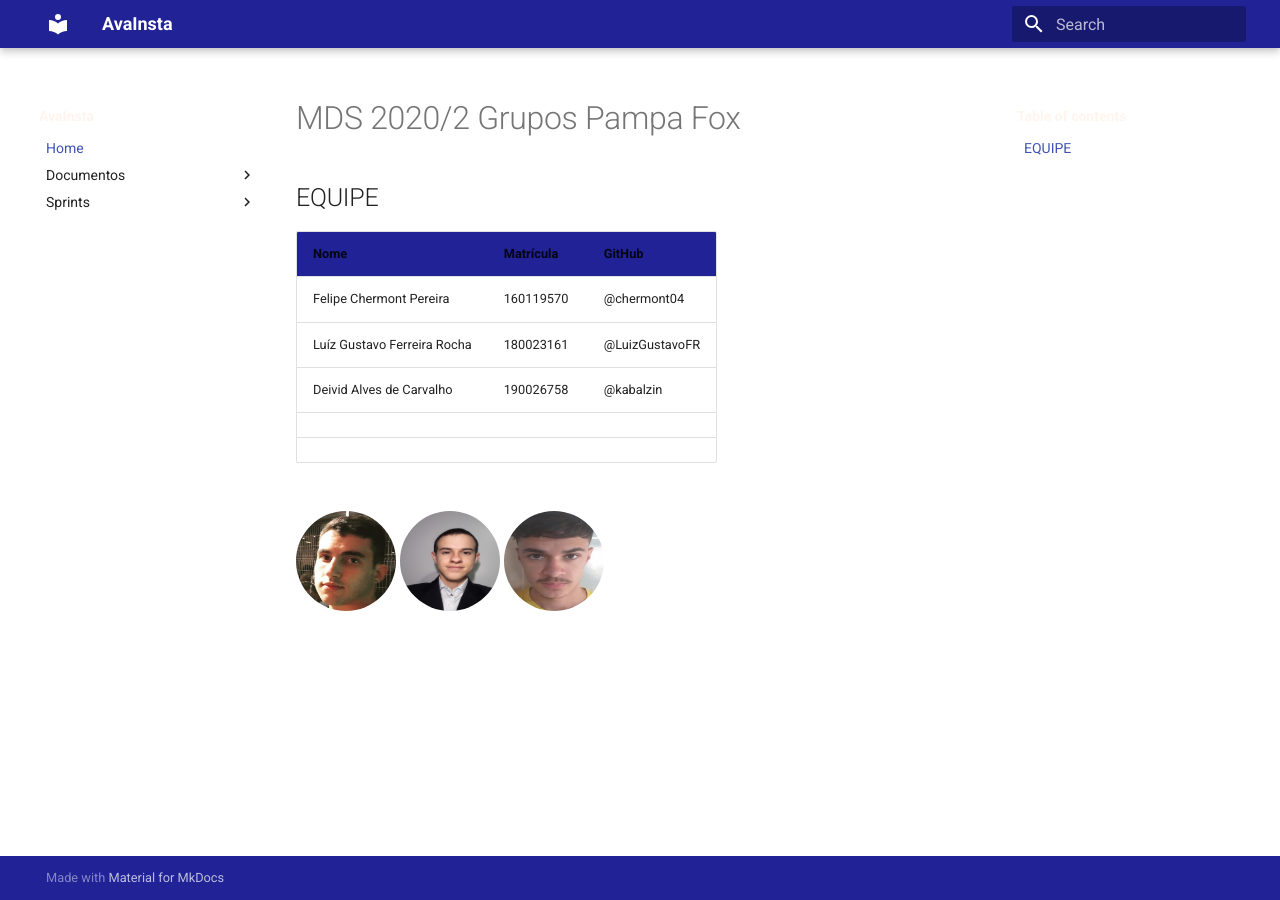
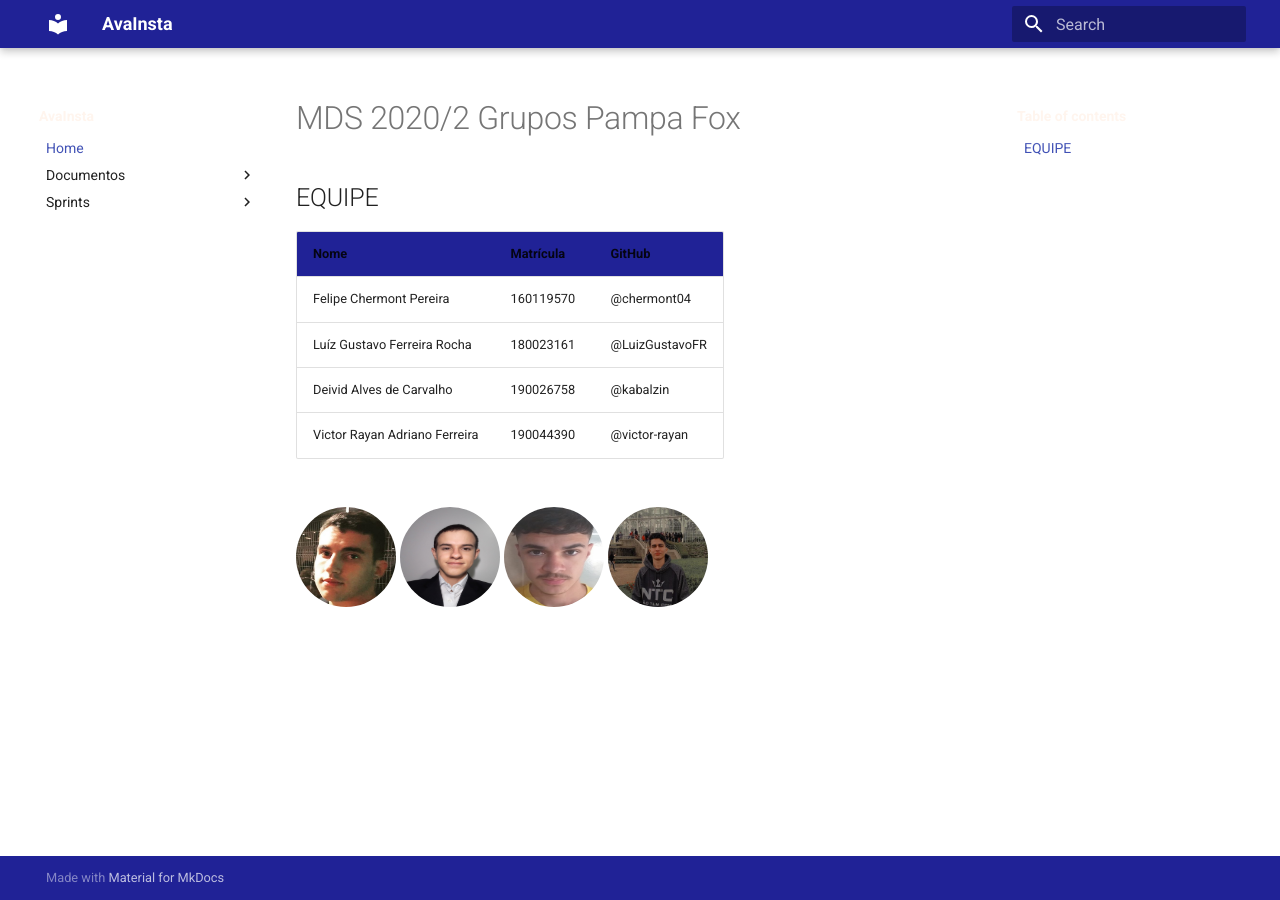
Before and after one commit to AvaInsta/docs, an MkDocs documentation site: the page built from docs/index.md, in a window 1280 px wide. Built offline with MkDocs 1.6.1 and Material for MkDocs 9.7.7, drawn with Linux system fonts in a browser that asks for light colours.

Commit message:
Adicionando foto e nome

```diff
--- a/docs/index.md
+++ b/docs/index.md
@@ -7,12 +7,13 @@
 |Felipe Chermont Pereira| 160119570|@chermont04|
 |Luíz Gustavo Ferreira Rocha| 180023161|@LuizGustavoFR|
 |Deivid Alves de Carvalho| 190026758|@kabalzin|
-|                       |          |           |
-|                       |          |           |
+|Victor Rayan Adriano Ferreira| 190044390|@victor-rayan|
+
 
 
 <div class="fotos_div">
 <div class="hover11"><figure><img alt="1" src="imgs/Felipe.png"><span>Felipe</span></figure></div>
 <div class="hover11"><figure><img alt="foto de luiz" src="imgs/Luiz.jpg"><span>Luíz</span><figure></div>
 <div class="hover11"><figure><img alt="fotokab" src="imgs/Deivid.png"><span>Deivid</span></figure></div>
+<div class="hover11"><figure><img alt="fotoVictor" src="imgs/Victor.jpg"><span>Victor</span></figure></div>
 </div>
```
Also changed, not shown: docs/imgs/Victor.jpg (added).
